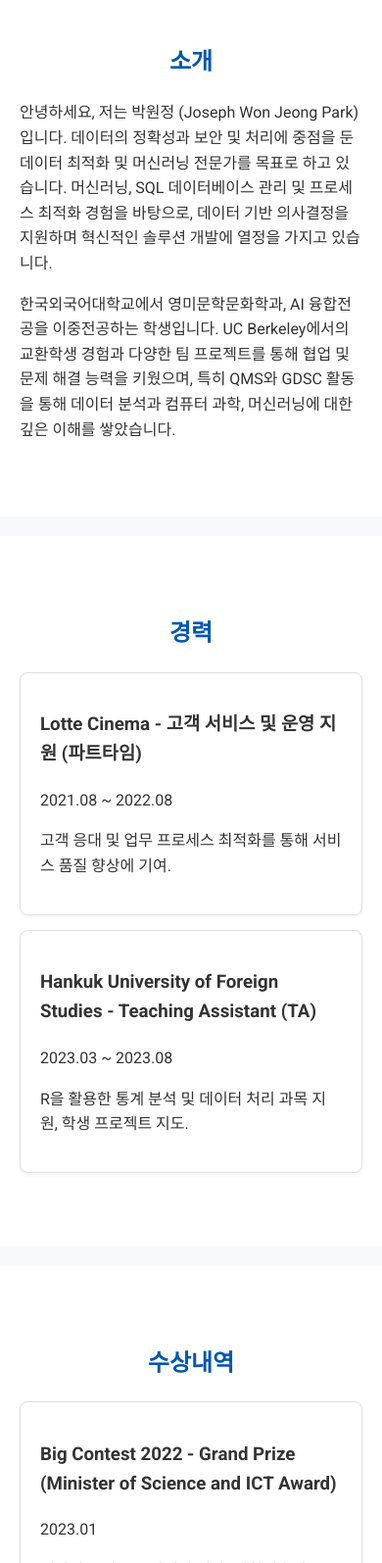
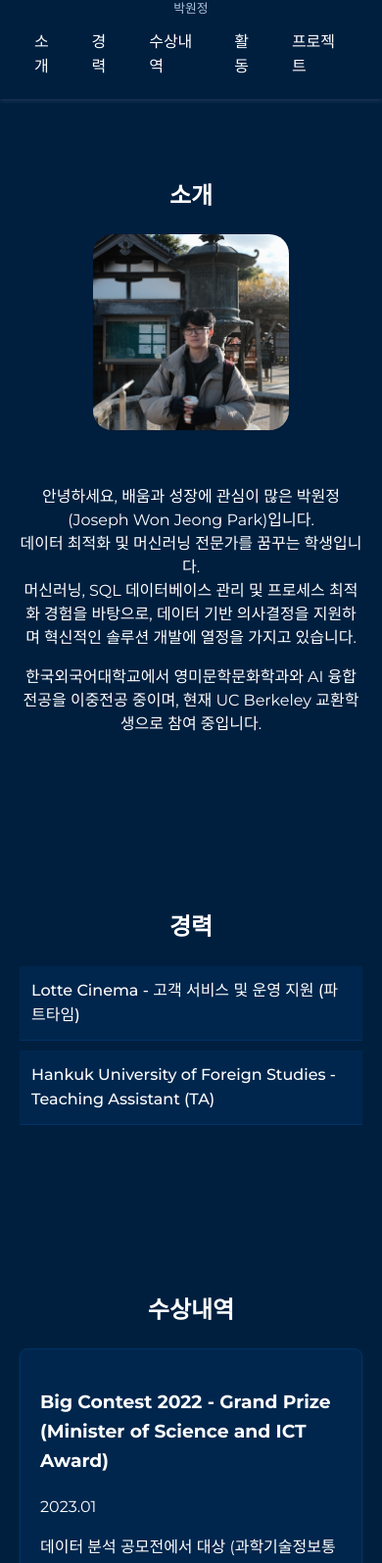
Before and after one commit to ParkWonjeong/josephwonjeongpark, a plain HTML site: page index.html in a window 390 px wide. Shown: the part 127-1722 px from the top of the page at 98% size. Drawn offline with Linux system fonts and the light colour scheme.

Commit message:
Design: added descriptions

```diff
--- a/css/style.css
+++ b/css/style.css
@@ -1,22 +1,40 @@
-@import url('https://fonts.googleapis.com/css2?family=Roboto:wght@400;500;700&display=swap');
+@import url('https://fonts.googleapis.com/css2?family=Montserrat:wght@400;500;700&display=swap');
 
 body {
   margin: 0;
-  font-family: 'Roboto', sans-serif;
+  font-family: 'Montserrat', sans-serif;
   line-height: 1.6;
-  color: #333;
-  background-color: #f8f9fa; /* 차분한 라이트 그레이 배경 */
+  color: #ffffff;
+  background-color: #001f3f; /* 남색 배경 */
 }
 
 /* 헤더 및 네비게이션 */
 header {
-  background: #ffffff;
+  background: #001f3f;
   padding: 20px;
-  box-shadow: 0 2px 4px rgba(0,0,0,0.1);
+  box-shadow: 0 2px 4px rgba(255,255,255,0.1);
   position: sticky;
   top: 0;
   z-index: 1000;
 }
+.header-title {
+    text-align: center;
+    margin-bottom: 10px;
+}
+
+.header-title h1 {
+    margin: 0;
+    font-size: 2rem;
+    color: #ffffff;
+}
+
+.header-title small {
+    display: block;
+    font-size: 0.8rem;
+    color: #b0c4de;
+    margin-top: 4px;
+}
+
 
 header nav ul {
   list-style: none;
@@ -32,48 +50,51 @@ header nav ul li {
 
 header nav ul li a {
   text-decoration: none;
-  color: #0056b3; /* 세련된 블루 계열 */
+  color: #ffffff; /* 흰색 텍스트 */
   font-weight: 500;
   transition: color 0.3s ease;
 }
 
 header nav ul li a:hover {
-  color: #003f7f;
+  color: #b0c4de;
 }
 
-/* 히어로 섹션 */
-#hero {
-  background: linear-gradient(135deg, #e2e8f0, #ffffff); /* 부드러운 그라데이션 */
-  height: 60vh;
+/* 프로필 섹션 */
+.profile-container {
   display: flex;
+  align-items: center;
   justify-content: center;
-  align-items: center;
-  text-align: center;
-  color: #333;
+  gap: 40px; /* 사진과 텍스트 사이 간격 */
+  flex-wrap: wrap;
+  margin-top: 20px;
 }
 
-.hero-content h1 {
-  font-size: 3rem;
-  margin: 0;
+.profile-photo {
+  width: 200px;
+  height: 200px;
+  border-radius: 10%;
+  object-fit: cover;
+  box-shadow: 0 2px 4px rgba(0,0,0,0.1);
 }
 
-.hero-content h2 {
-  font-size: 1.5rem;
-  margin-top: 10px;
-  color: #555;
+.profile-text {
+  max-width: 600px;
+  font-size: 1rem;
+  line-height: 1.5;
 }
 
 /* 각 섹션 스타일 */
 section {
   padding: 60px 20px;
-  background: #ffffff;
+  background: #001f3f;
   margin-bottom: 20px;
+  scroll-margin-top: 80px;
 }
 
 section h2 {
   text-align: center;
   margin-bottom: 20px;
-  color: #0056b3;
+  color: #ffffff;
 }
 
 section ul {
@@ -84,19 +105,54 @@ section ul {
 }
 
 section ul li {
-  background: #ffffff;
+  background: #00264d; /* 섹션 카드용 조금 밝은 남색 */
   margin-bottom: 15px;
   padding: 20px;
   border-radius: 8px;
-  box-shadow: 0 2px 4px rgba(0,0,0,0.05);
-  border: 1px solid #e0e0e0;
+  box-shadow: 0 2px 4px rgba(255,255,255,0.05);
+  border: 1px solid #003366;
+  color: #ffffff;
 }
 
 /* 푸터 */
 footer {
-  background: #343a40;
-  color: #fff;
+  background: #001f3f;
+  color: #ffffff;
   text-align: center;
   padding: 20px;
   font-size: 0.9rem;
 }
+
+/* 아코디언 스타일 */
+.accordion-item {
+  border-bottom: 1px solid #003366;
+  margin-bottom: 10px;
+}
+
+.accordion-header {
+  cursor: pointer;
+  font-weight: 500;
+  padding: 12px;
+  background-color: #00264d;
+  transition: background-color 0.3s ease;
+  color: #ffffff;
+}
+
+.accordion-header:hover {
+  background-color: #003366;
+}
+
+.accordion-content {
+  display: none;
+  padding: 12px;
+  background-color: #001f3f;
+  color: #ffffff;
+}
+
+/* 반응형 */
+@media (max-width: 768px) {
+  .profile-container {
+    flex-direction: column;
+    text-align: center;
+  }
+}
--- a/index.html
+++ b/index.html
@@ -9,6 +9,10 @@
 <body>
   <!-- 헤더 및 네비게이션 -->
   <header>
+    <div class="header-title">
+      <h1>Joseph Wonjeong Park</h1>
+      <small>박원정</small>
+    </div>
     <nav>
       <ul>
         <li><a href="#about">소개</a></li>
@@ -20,34 +24,49 @@
     </nav>
   </header>
 
+
   <!-- 소개 섹션 -->
   <section id="about">
     <h2>소개</h2>
+    <div class="profile-container">
+      <img src="assets/profile.jpg" alt="프로필 사진" class="profile-photo">
+      <div class="profile-text">
         <p>
-      안녕하세요, 저는 박원정 (Joseph Won Jeong Park)입니다. 데이터의 정확성과 보안 및 처리에 중점을 둔 데이터 최적화 및 머신러닝 전문가를 목표로 하고 있습니다. 머신러닝, SQL 데이터베이스 관리 및 프로세스 최적화 경험을 바탕으로, 데이터 기반 의사결정을 지원하며 혁신적인 솔루션 개발에 열정을 가지고 있습니다.
+          안녕하세요, 배움과 성장에 관심이 많은 박원정 (Joseph Won Jeong Park)입니다. <br>
+          데이터 최적화 및 머신러닝 전문가를 꿈꾸는 학생입니다. <br>
+          머신러닝, SQL 데이터베이스 관리 및 프로세스 최적화 경험을 바탕으로, 데이터 기반 의사결정을 지원하며 혁신적인 솔루션 개발에 열정을 가지고 있습니다.
         </p>
         <p>
-      한국외국어대학교에서 영미문학문화학과, AI 융합전공을 이중전공하는 학생입니다.
-      UC Berkeley에서의 교환학생 경험과 다양한 팀 프로젝트를 통해 협업 및 문제 해결 능력을 키웠으며, 특히 QMS와 GDSC 활동을 통해 데이터 분석과 컴퓨터 과학, 머신러닝에 대한 깊은 이해를 쌓았습니다.
+          한국외국어대학교에서 영미문학문화학과와 AI 융합전공을 이중전공 중이며, 현재 UC Berkeley 교환학생으로 참여 중입니다.
         </p>
+      </div>
+    </div>
   </section>
 
   <!-- 경력 섹션 -->
   <section id="experience">
     <h2>경력</h2>
-    <ul>
-      <li>
-        <h3>Lotte Cinema - 고객 서비스 및 운영 지원 (파트타임)</h3>
+    <div class="accordion">
+      <div class="accordion-item">
+        <div class="accordion-header">Lotte Cinema - 고객 서비스 및 운영 지원 (파트타임)</div>
+        <div class="accordion-content">
           <p>2021.08 ~ 2022.08</p>
           <p>고객 응대 및 업무 프로세스 최적화를 통해 서비스 품질 향상에 기여.</p>
-      </li>
-      <li>
-        <h3>Hankuk University of Foreign Studies - Teaching Assistant (TA)</h3>
+        </div>
+      </div>
+      <div class="accordion-item">
+        <div class="accordion-header">Hankuk University of Foreign Studies - Teaching Assistant (TA)</div>
+        <div class="accordion-content">
           <p>2023.03 ~ 2023.08</p>
-        <p>R을 활용한 통계 분석 및 데이터 처리 과목 지원, 학생 프로젝트 지도.</p>
-      </li>
-    </ul>
+          <p>
+            "마케팅 사이언스 입문" 과목 <br>
+            R을 활용한 통계 분석 및 데이터 처리 관련 학생 실습 지도.
+        </p>
+        </div>
+      </div>
+    </div>
   </section>
+
 
   <!-- 수상내역 섹션 -->
   <section id="awards">
--- a/js/script.js
+++ b/js/script.js
@@ -1,13 +1,24 @@
 document.addEventListener('DOMContentLoaded', function() {
     const links = document.querySelectorAll('header nav ul li a');
     links.forEach(link => {
-      link.addEventListener('click', function(e) {
+        link.addEventListener('click', function(e) {
         e.preventDefault();
         const targetId = this.getAttribute('href').substring(1);
         const targetSection = document.getElementById(targetId);
         if(targetSection){
-          targetSection.scrollIntoView({ behavior: 'smooth' });
+            targetSection.scrollIntoView({ behavior: 'smooth' });
         }
-      });
+        });
     });
-  });
+});
+
+document.querySelectorAll('.accordion-header').forEach(header => {
+    header.addEventListener('click', () => {
+        let content = header.nextElementSibling;
+        if (content.style.display === "block") {
+        content.style.display = "none";
+        } else {
+        content.style.display = "block";
+        }
+    });
+});
```
Also changed, not shown: assets/profile.JPG (added). Lines whose indentation alone changed are shown as unchanged.
